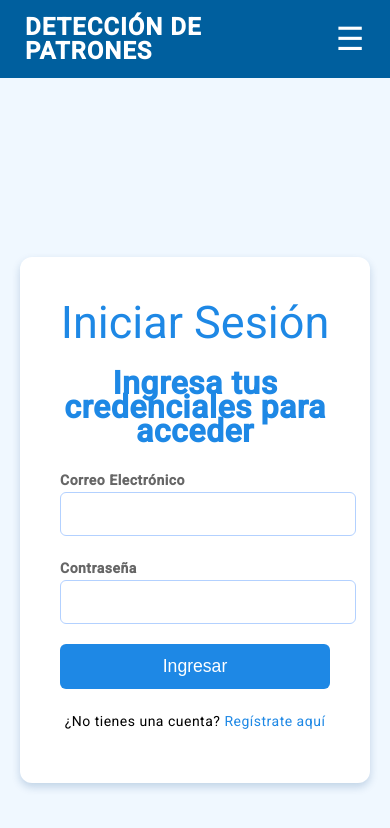
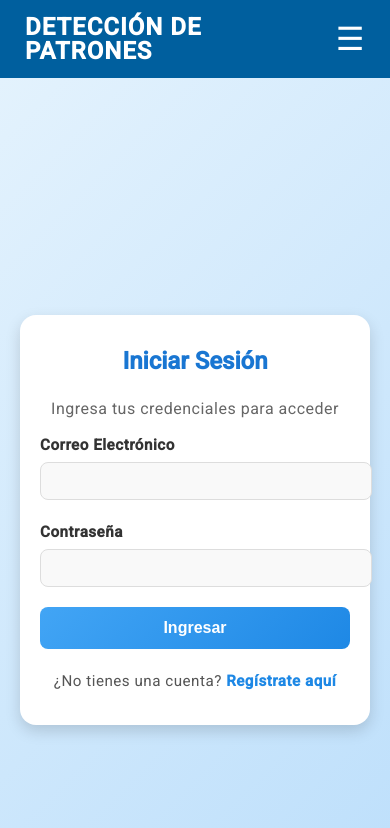
Before and after one commit to vzbs117/Security-Front, an Angular app: page /login in a window 390 px wide. Shown: the top 828 px of the page. Built offline with nearby package versions, Linux system fonts and the light colour scheme.

Commit message:
animaciones

```diff
--- a/src/app/home/home.component.css
+++ b/src/app/home/home.component.css
@@ -1,52 +1,78 @@
 .home-container {
-    font-family: Arial, sans-serif;
-    padding: 20px;
+  font-family: 'Segoe UI', Tahoma, Geneva, Verdana, sans-serif;
+  padding: 40px;
   color: #2c3e50;
+  background-color: #f9f9f9;
+  border-radius: 10px;
+  box-shadow: 0 4px 10px rgba(0, 0, 0, 0.1);
 }
 
 h1 {
+  font-size: 32px;
+  margin-bottom: 10px;
   color: #3498db;
+  font-weight: 600;
 }
 
-  p {
+.welcome-message {
   font-size: 18px;
+  margin-bottom: 20px;
   color: #7f8c8d;
+  line-height: 1.6;
 }
 
 .activity-summary {
   display: flex;
-    justify-content: space-around;
-    margin-top: 20px;
+  justify-content: space-between;
+  gap: 20px;
+  margin-top: 30px;
 }
 
 .card {
-    width: 30%;
+  flex: 1;
   padding: 20px;
   background-color: #ecf0f1;
   border-radius: 8px;
   text-align: center;
-    box-shadow: 0px 4px 8px rgba(0, 0, 0, 0.1);
+  box-shadow: 0 2px 6px rgba(0, 0, 0, 0.1);
+  transition: transform 0.2s ease;
+}
+
+.card:hover {
+  transform: translateY(-5px);
 }
 
 .card h2 {
+  font-size: 20px;
+  margin-bottom: 10px;
   color: #3498db;
+  font-weight: 500;
+}
+
+.card p {
+  font-size: 16px;
+  color: #2c3e50;
 }
 
 .quick-links {
-    margin-top: 30px;
-    text-align: center;
+  margin-top: 40px;
+  display: flex;
+  justify-content: center;
+  gap: 15px;
 }
 
 .quick-link {
-    display: inline-block;
-    margin: 0 15px;
-    padding: 10px 20px;
+  padding: 12px 25px;
+  font-size: 16px;
+  font-weight: 500;
+  color: white;
   background-color: #3498db;
-    color: white;
   border-radius: 5px;
   text-decoration: none;
+  transition: background-color 0.2s ease, box-shadow 0.2s ease;
 }
 
 .quick-link:hover {
   background-color: #2980b9;
+  box-shadow: 0 4px 8px rgba(0, 0, 0, 0.1);
 }
--- a/src/app/home/home.component.html
+++ b/src/app/home/home.component.html
@@ -1,6 +1,6 @@
 <div class="home-container">
   <h1>Bienvenido al Sistema de Detección de Patrones</h1>
-    <p>Hola, {{ userName }}. Aquí tienes un resumen de las actividades recientes.</p>
+  <p class="welcome-message">Hola, {{ userName }}. Aquí tienes un resumen de las actividades recientes.</p>
 
   <!-- Sección de Resumen de Actividades -->
   <div class="activity-summary">
--- a/src/app/inicio/inicio.component.css
+++ b/src/app/inicio/inicio.component.css
@@ -1,35 +1,49 @@
+/* Estilo general */
 .inicio-container {
-    font-family: Arial, sans-serif;
-    color: #333;
+  font-family: 'Roboto', 'Open Sans', Arial, sans-serif;
+  color: #2c3e50;
   padding: 20px;
-    max-width: 1000px;
+  max-width: 1200px;
   margin: 0 auto;
+  background-color: #f9f9f9;
+  border-radius: 10px;
+  box-shadow: 0 4px 12px rgba(0, 0, 0, 0.1);
 }
 
+/* Encabezado */
 .header {
   text-align: center;
-    margin-bottom: 40px;
+  margin-bottom: 50px;
 }
 
 .header h1 {
-    font-size: 2.5em;
-    color: #2c3e50;
-    margin-bottom: 10px;
+  font-size: 2.8em;
+  font-weight: 600;
+  color: #2980b9;
+  margin-bottom: 15px;
 }
 
 .header p {
-    font-size: 1.2em;
+  font-size: 1.3em;
   color: #7f8c8d;
+  line-height: 1.6;
 }
 
+/* Tarjetas */
 .card {
   display: flex;
   flex-direction: row;
   background-color: #ffffff;
-    border-radius: 8px;
-    box-shadow: 0 4px 8px rgba(0, 0, 0, 0.1);
-    padding: 20px;
+  border-radius: 10px;
+  box-shadow: 0 6px 12px rgba(0, 0, 0, 0.1);
+  padding: 30px;
   margin: 20px 0;
+  transition: transform 0.3s ease, box-shadow 0.3s ease;
+}
+
+.card:hover {
+  transform: translateY(-5px);
+  box-shadow: 0 8px 16px rgba(0, 0, 0, 0.15);
 }
 
 .content {
@@ -40,7 +54,7 @@
 
 .text {
   flex: 1;
-    padding-right: 20px;
+  padding-right: 30px;
 }
 
 .image {
@@ -53,54 +67,67 @@
 .image img {
   max-width: 100%;
   height: auto;
-    border-radius: 8px;
+  border-radius: 10px;
+  box-shadow: 0 4px 8px rgba(0, 0, 0, 0.1);
 }
 
+/* Títulos */
 h2 {
-    color: #2980b9;
-    font-size: 1.8em;
-    margin-bottom: 15px;
+  font-size: 2em;
+  color: #3498db;
+  margin-bottom: 20px;
+  font-weight: 500;
 }
 
 p {
   font-size: 1.1em;
-    line-height: 1.6;
+  line-height: 1.8;
+  color: #555;
 }
 
+/* Lista */
 ul {
   list-style-type: square;
-    padding-left: 20px;
+  padding-left: 25px;
   font-size: 1.1em;
+  color: #555;
 }
 
+ul li {
+  margin-bottom: 10px;
+}
+
+/* Vista previa de datos */
 .data-preview {
   background-color: #f2f2f2;
-    padding: 15px;
-    border-radius: 8px;
+  padding: 20px;
+  border-radius: 10px;
   text-align: center;
   font-style: italic;
   color: #7f8c8d;
   font-size: 1em;
   margin-top: 20px;
+  box-shadow: 0 2px 4px rgba(0, 0, 0, 0.05);
 }
 
+/* Pie de página */
 .footer {
   text-align: center;
-    margin-top: 40px;
+  margin-top: 50px;
   font-size: 0.9em;
   color: #7f8c8d;
   border-top: 1px solid #ddd;
   padding-top: 20px;
 }
 
-  /* Ajustes para dispositivos pequeños */
+/* Responsividad */
 @media (max-width: 768px) {
   .card {
       flex-direction: column;
+      padding: 20px;
   }
 
   .text, .image {
-      flex: none;
       width: 100%;
       padding-right: 0;
   }
@@ -109,3 +136,21 @@
       width: 100%;
   }
 }
+
+@media (max-width: 480px) {
+  .header h1 {
+      font-size: 2em;
+  }
+
+  .header p {
+      font-size: 1em;
+  }
+
+  h2 {
+      font-size: 1.5em;
+  }
+
+  p {
+      font-size: 1em;
+  }
+}
--- a/src/app/login/login.component.css
+++ b/src/app/login/login.component.css
@@ -1,33 +1,44 @@
-/* Contenedor principal para centrar en el centro de la pantalla */
+/* Contenedor principal centrado */
 .login-wrapper {
   display: flex;
   align-items: center;
   justify-content: center;
   min-height: 100vh;
-  background-color: #f0f8ff;
+  background: linear-gradient(135deg, #e3f2fd, #bbdefb);
   padding: 20px;
 }
 
 /* Contenedor del formulario */
 .login-container {
-  max-width: 600px;
+  max-width: 400px;
   width: 100%;
   padding: 40px;
   background-color: #ffffff;
-  border-radius: 12px;
-  box-shadow: 0 4px 8px rgba(0, 64, 128, 0.2);
+  border-radius: 16px;
+  box-shadow: 0 6px 15px rgba(0, 0, 0, 0.15);
   text-align: center;
+  transition: transform 0.3s ease, box-shadow 0.3s ease;
 }
 
-/* Estilo del encabezado */
-.login-header {
-  color: #1e88e5; /* Azul */
-  margin-bottom: 25px;
-  font-size: 2em;
-  font-weight: bold;
+.login-container:hover {
+  transform: translateY(-5px);
+  box-shadow: 0 8px 20px rgba(0, 0, 0, 0.2);
 }
 
-/* Estilo de cada campo */
+/* Encabezado */
+.login-header h2 {
+  font-size: 1.8em;
+  color: #1976d2;
+  margin-bottom: 10px;
+  font-weight: 600;
+}
+
+.login-header p {
+  font-size: 1em;
+  color: #666;
+}
+
+/* Campos del formulario */
 .form-group {
   margin-bottom: 20px;
   text-align: left;
@@ -35,67 +46,99 @@
 
 .form-group label {
   display: block;
-  font-size: 14px;
-  color: #666;
-  font-weight: bold;
+  font-size: 0.95em;
+  color: #333;
+  font-weight: 600;
+  margin-bottom: 5px;
 }
 
 .form-group input {
   width: 100%;
   padding: 12px;
-  border: 1px solid #b3d1ff;
-  border-radius: 6px;
-  background-color: #ffffff;
-  color: #003366;
+  border: 1px solid #ddd;
+  border-radius: 8px;
   font-size: 1em;
+  color: #555;
+  background-color: #f9f9f9;
+  transition: border-color 0.3s ease, box-shadow 0.3s ease;
 }
 
 .form-group input:focus {
   outline: none;
-  border-color: #3399ff;
-  box-shadow: 0 0 5px rgba(51, 153, 255, 0.5);
+  border-color: #42a5f5;
+  box-shadow: 0 0 8px rgba(66, 165, 245, 0.5);
 }
 
 /* Botón de inicio de sesión */
 .login-button {
-  background-color: #1e88e5;
-  color: white;
-  padding: 12px 20px;
+  background: linear-gradient(135deg, #42a5f5, #1e88e5);
+  color: #ffffff;
+  padding: 12px;
   border: none;
-  border-radius: 6px;
+  border-radius: 8px;
   cursor: pointer;
   font-size: 1.1em;
+  font-weight: 600;
+  transition: background 0.3s ease, transform 0.2s ease;
   width: 100%;
-  transition: background-color 0.3s;
 }
 
 .login-button:hover {
-  background-color: #1565c0; /* Azul más oscuro */
+  background: linear-gradient(135deg, #1e88e5, #1565c0);
+  transform: translateY(-3px);
 }
 
 .login-button:disabled {
-  background-color: #99ccff;
+  background: #b3d1ff;
   cursor: not-allowed;
 }
 
 /* Enlace de registro */
 .signup-link {
   margin-top: 20px;
-  font-size: 14px;
+  font-size: 0.95em;
+  color: #555;
 }
 
 .signup-link a {
   color: #1e88e5;
+  font-weight: 600;
   text-decoration: none;
+  transition: color 0.3s ease;
 }
 
 .signup-link a:hover {
+  color: #0d47a1;
   text-decoration: underline;
 }
 
 /* Mensaje de error */
 .error-message {
-  color: #cc0000;
-  font-size: 0.85em;
-  margin-top: 5px;
+  color: #d32f2f;
+  background: #ffebee;
+  padding: 10px;
+  border-radius: 6px;
+  font-size: 0.9em;
+  margin-bottom: 15px;
+  text-align: center;
 }
+
+/* Responsividad */
+@media (max-width: 480px) {
+  .login-container {
+    padding: 20px;
+  }
+
+  .login-header h2 {
+    font-size: 1.5em;
+  }
+
+  .form-group input {
+    padding: 10px;
+    font-size: 0.9em;
+  }
+
+  .login-button {
+    font-size: 1em;
+  }
+}
--- a/src/app/profile/profile.component.css
+++ b/src/app/profile/profile.component.css
@@ -1,40 +1,112 @@
+/* Contenedor principal */
 .profile-container {
-    max-width: 600px;
+  max-width: 500px;
   margin: 50px auto;
-    padding: 20px;
-    border-radius: 8px;
-    background-color: #ffffff;
-    box-shadow: 0 4px 8px rgba(0, 0, 0, 0.2);
+  padding: 30px;
+  border-radius: 12px;
+  background: linear-gradient(145deg, #f0f4f9, #ffffff);
+  box-shadow: 4px 4px 10px rgba(0, 0, 0, 0.1), -4px -4px 10px rgba(255, 255, 255, 0.7);
   text-align: center;
+  font-family: 'Roboto', sans-serif;
 }
 
-  .profile-header {
-    color: #1e88e5; /* Azul */
+/* Encabezado del perfil */
+.profile-header h2 {
+  font-size: 2em;
+  font-weight: bold;
+  color: #1e88e5;
+  margin-bottom: 5px;
+}
+
+.profile-header p {
+  font-size: 1em;
+  color: #7f8c8d;
   margin-bottom: 20px;
 }
 
-  .profile-content {
-    margin: 20px 0;
+/* Imagen de perfil */
+.profile-picture-wrapper {
+  position: relative;
+  display: inline-block;
+  margin-bottom: 15px;
 }
 
 .profile-picture {
   width: 120px;
   height: 120px;
   border-radius: 50%;
-    margin-bottom: 15px;
+  border: 4px solid #1e88e5;
+  box-shadow: 0 4px 8px rgba(0, 0, 0, 0.1);
+  object-fit: cover;
+}
+
+/* Información del usuario */
+.profile-content h3 {
+  font-size: 1.5em;
+  color: #333333;
+  margin-bottom: 10px;
+}
+
+.profile-content p {
+  font-size: 1em;
+  color: #555555;
+  margin: 5px 0;
+}
+
+/* Botones de acción */
+.profile-actions {
+  margin-top: 20px;
+}
+
+button {
+  padding: 10px 20px;
+  font-size: 16px;
+  border: none;
+  border-radius: 8px;
+  cursor: pointer;
+  transition: transform 0.2s ease, background-color 0.3s ease;
+}
+
+/* Botón de edición */
+.edit-button {
+  background-color: #1e88e5;
+  color: #ffffff;
+  margin-right: 10px;
+}
+
+.edit-button:hover {
+  background-color: #1565c0;
+  transform: scale(1.05);
+}
+
+/* Botón de cierre de sesión */
+.logout-button {
+  background-color: #e53935;
+  color: #ffffff;
+}
+
+.logout-button:hover {
+  background-color: #c62828;
+  transform: scale(1.05);
+}
+
+/* Responsividad */
+@media (max-width: 768px) {
+  .profile-container {
+    padding: 20px;
+  }
+
+  .profile-picture {
+    width: 100px;
+    height: 100px;
+  }
+
+  button {
+    width: 100%;
+    margin-bottom: 10px;
   }
 
   .edit-button {
-    background-color: #1e88e5;
-    color: #fff;
-    padding: 10px 20px;
-    border: none;
-    border-radius: 5px;
-    cursor: pointer;
-    font-size: 16px;
-    transition: background-color 0.3s;
+    margin-right: 0;
   }
-
-  .edit-button:hover {
-    background-color: #1565c0; /* Azul más oscuro */
 }
--- a/src/app/register/register.component.css
+++ b/src/app/register/register.component.css
@@ -1,80 +1,88 @@
-/* Contenedor principal para centrar en el centro de la pantalla */
+/* Contenedor principal */
 .register-wrapper {
   display: flex;
   align-items: center;
   justify-content: center;
   min-height: 100vh;
-  background-color: #ffffff;
+  background: linear-gradient(120deg, #e0f7fa, #ffffff);
   padding: 20px;
 }
 
 /* Contenedor del formulario */
 .register-container {
-  max-width: 600px;
+  max-width: 450px;
   width: 100%;
-  padding: 30px;
-  border: 1px solid #cce7ff;
+  padding: 40px;
   border-radius: 12px;
-  background-color: #ffffff;
-  box-shadow: 0 4px 8px rgba(0, 64, 128, 0.2);
+  background: linear-gradient(145deg, #f0f4f9, #ffffff);
+  box-shadow: 5px 5px 15px rgba(0, 0, 0, 0.1), -5px -5px 15px rgba(255, 255, 255, 0.5);
+  text-align: center;
+  font-family: 'Roboto', sans-serif;
 }
 
-/* Título */
+/* Título y descripción */
 h2 {
-  text-align: center;
-  color: #003366;
-  font-size: 2em;
+  font-size: 2.2em;
+  color: #0077cc;
+  margin-bottom: 10px;
+  font-weight: bold;
+}
+
+p {
+  font-size: 1em;
+  color: #666666;
   margin-bottom: 25px;
 }
 
-/* Estilos de cada campo */
-form div {
+/* Estilo de los campos */
+.form-group {
   margin-bottom: 20px;
+  text-align: left;
 }
 
 label {
-  display: block;
+  font-size: 1em;
+  color: #004080;
   font-weight: bold;
   margin-bottom: 5px;
-  color: #004080;
-  font-size: 1em;
 }
 
 input {
   width: 100%;
   padding: 12px;
-  border: 1px solid #b3d1ff;
-  border-radius: 6px;
-  background-color: #ffffff;
-  color: #003366;
+  border: 1px solid #cce7ff;
+  border-radius: 8px;
+  background-color: #f9f9f9;
   font-size: 1em;
+  transition: border-color 0.3s ease, box-shadow 0.3s ease;
 }
 
 input:focus {
   outline: none;
-  border-color: #3399ff;
-  box-shadow: 0 0 5px rgba(51, 153, 255, 0.5);
+  border-color: #0077cc;
+  box-shadow: 0 0 8px rgba(0, 119, 204, 0.3);
 }
 
-/* Botón */
-button {
+/* Botón de registro */
+.register-button {
   width: 100%;
   padding: 15px;
-  background-color: #0066cc;
+  background: linear-gradient(90deg, #0077cc, #0056a3);
   color: white;
+  font-size: 1.2em;
+  font-weight: bold;
   border: none;
-  border-radius: 6px;
+  border-radius: 8px;
   cursor: pointer;
-  font-weight: bold;
-  font-size: 1.1em;
-  transition: background-color 0.3s ease;
+  transition: transform 0.2s ease, background 0.3s ease;
 }
 
-button:hover {
-  background-color: #005bb5;
+.register-button:hover {
+  background: linear-gradient(90deg, #0056a3, #004080);
+  transform: scale(1.02);
 }
 
-button:disabled {
+.register-button:disabled {
   background-color: #99ccff;
   cursor: not-allowed;
 }
@@ -82,6 +90,25 @@ button:disabled {
 /* Mensaje de error */
 .error {
   color: #cc0000;
-  font-size: 0.85em;
+  font-size: 0.9em;
   margin-top: 5px;
 }
+
+/* Responsividad */
+@media (max-width: 768px) {
+  .register-container {
+    padding: 20px;
+  }
+
+  h2 {
+    font-size: 1.8em;
+  }
+
+  input {
+    font-size: 0.9em;
+  }
+
+  .register-button {
+    font-size: 1em;
+  }
+}
--- a/src/app/validation/validation.component.css
+++ b/src/app/validation/validation.component.css
@@ -1,20 +1,29 @@
 .validation-container {
   font-family: Arial, sans-serif;
   margin: 20px;
+  padding: 20px;
+  background-color: #f9f9f9;
+  border-radius: 10px;
+  box-shadow: 0 4px 10px rgba(0, 0, 0, 0.1);
 }
 
 h1 {
   color: #2c3e50;
+  text-align: center;
+  font-size: 1.8em;
+  margin-bottom: 20px;
 }
 
 .detected-patterns table {
   width: 100%;
   border-collapse: collapse;
   margin-top: 20px;
+  font-size: 0.95em;
 }
 
-  .detected-patterns th, .detected-patterns td {
-    padding: 10px;
+.detected-patterns th,
+.detected-patterns td {
+  padding: 12px 15px;
   text-align: left;
   border: 1px solid #ddd;
 }
@@ -22,14 +31,26 @@
 .detected-patterns th {
   background-color: #3498db;
   color: white;
+  text-transform: uppercase;
+  font-weight: bold;
+}
+
+.detected-patterns tr:nth-child(even) {
+  background-color: #f2f2f2;
+}
+
+.detected-patterns tr:hover {
+  background-color: #eaf6ff;
 }
 
 button {
-    padding: 5px 10px;
+  padding: 8px 12px;
   margin-right: 5px;
   border: none;
   border-radius: 5px;
   cursor: pointer;
+  font-size: 0.9em;
+  transition: background-color 0.3s ease, transform 0.2s ease;
 }
 
 button:first-child {
@@ -37,14 +58,31 @@
   color: white;
 }
 
+button:first-child:hover {
+  background-color: #219653;
+  transform: scale(1.05);
+}
+
 button:last-child {
   background-color: #e74c3c;
   color: white;
 }
 
+button:last-child:hover {
+  background-color: #c0392b;
+  transform: scale(1.05);
+}
+
 input[type="text"] {
   width: 100%;
-    padding: 5px;
+  padding: 8px;
   border-radius: 5px;
   border: 1px solid #ccc;
+  font-size: 0.9em;
+  transition: border-color 0.3s ease;
 }
+
+input[type="text"]:focus {
+  border-color: #3498db;
+  outline: none;
+}
```
Also changed, not shown: src/app/register/register.component.html (+8 -5 lines), src/app/validator-url/validator-url.component.css (+50 -19 lines). Lines whose indentation alone changed are shown as unchanged.
